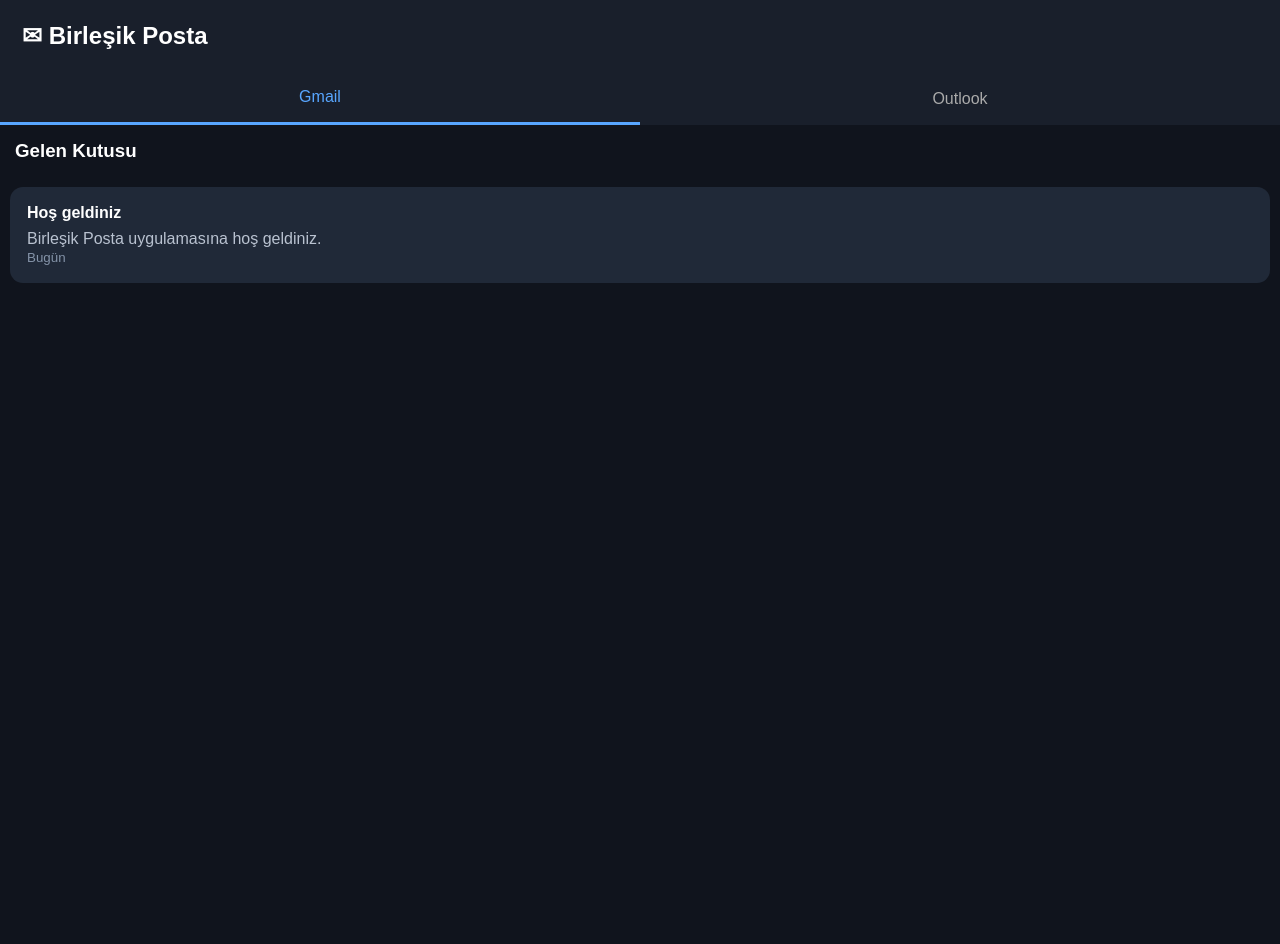
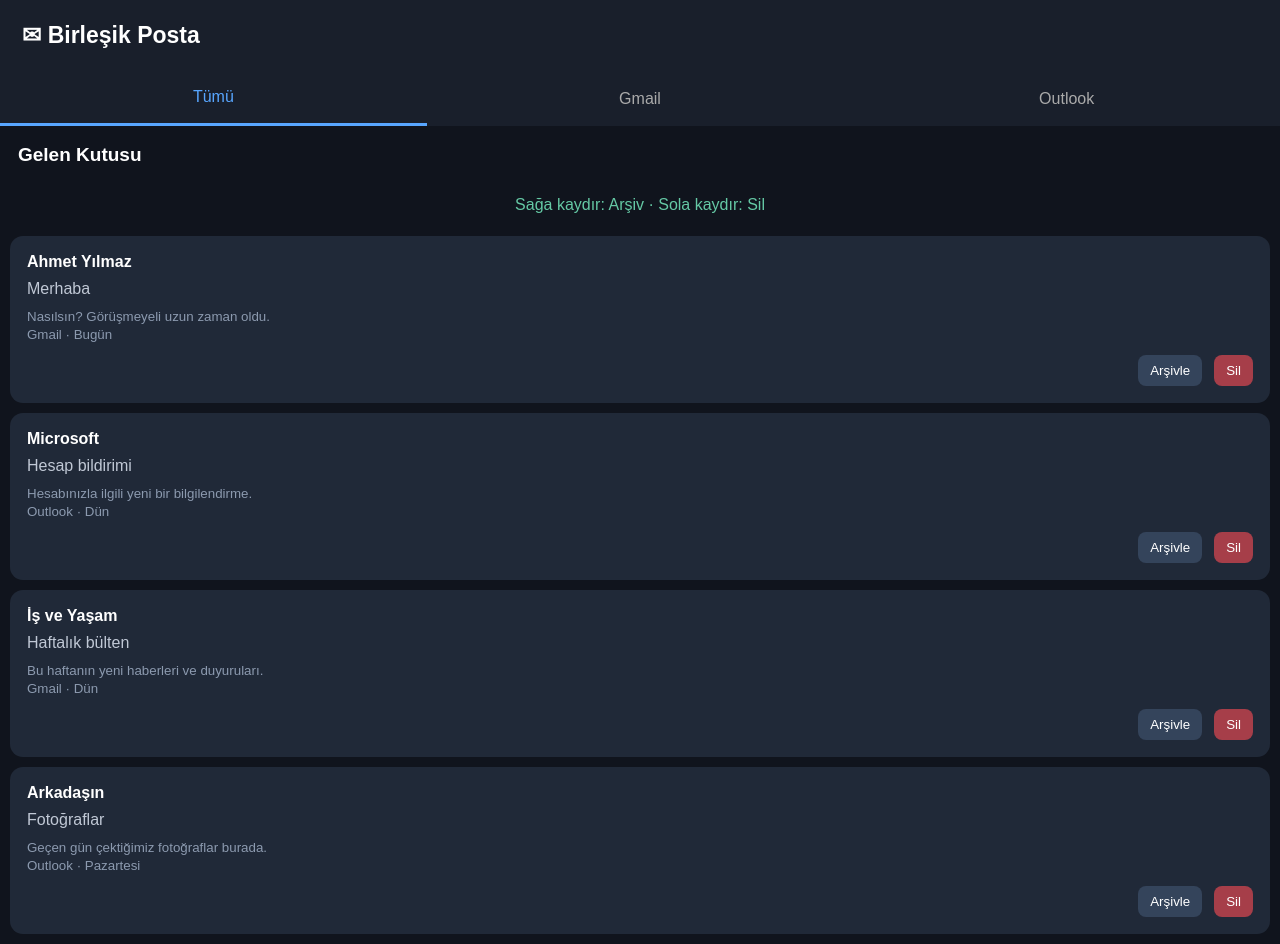
Before and after one commit to toprakilke-tech/birlesik-posta, a plain HTML site: page index.html in a window 1280 px wide. Before the commit the page ends 800 px from the top, so only its background shows below. Drawn offline with Linux system fonts and the light colour scheme.

Commit message:
Update index.html

```diff
--- a/index.html
+++ b/index.html
@@ -7,33 +7,82 @@
 <title>Birleşik Posta</title>
 <style>
 *{box-sizing:border-box}
-body{margin:0;background:#10141d;color:#fff;font-family:Arial}
-header{padding:22px;background:#191f2b;font-size:24px;font-weight:bold}
+body{margin:0;background:#10141d;color:white;font-family:Arial}
+header{padding:22px;background:#191f2b;font-size:23px;font-weight:bold}
 .tabs{display:flex;background:#191f2b}
-.tabs button{flex:1;padding:16px;border:0;background:none;color:#aaa;font-size:16px}
+.tabs button{flex:1;padding:17px;border:0;background:none;color:#aaa;font-size:16px}
 .tabs button.active{color:#58a6ff;border-bottom:3px solid #58a6ff}
-h3{padding:15px;margin:0}
-.mail{margin:10px;padding:17px;background:#202938;border-radius:13px}
+.top{padding:18px;font-size:19px;font-weight:bold}
+.mail{margin:10px;padding:17px;background:#202938;border-radius:13px;touch-action:pan-y;position:relative;transition:.2s}
 .mail strong{font-size:16px}
-.mail p{color:#b9c2d0;margin:8px 0 0}
-.mail small{color:#8493a8}
+.mail p{color:#c0c8d5;margin:9px 0}
+.mail small{color:#8c9aaf}
+.actions{display:flex;justify-content:flex-end;gap:12px;margin-top:12px}
+.actions button{border:0;border-radius:8px;padding:8px 12px;color:white;background:#34445b}
+.actions .del{background:#a63e49}
+#notice{text-align:center;color:#65c9a5;padding:12px}
 </style>
 </head>
 <body>
 <header>✉ Birleşik Posta</header>
 <div class="tabs">
-<button class="active" onclick="sekme(this)">Gmail</button>
-<button onclick="sekme(this)">Outlook</button>
+<button class="active" onclick="sekme(this,'Tümü')">Tümü</button>
+<button onclick="sekme(this,'Gmail')">Gmail</button>
+<button onclick="sekme(this,'Outlook')">Outlook</button>
 </div>
-<h3>Gelen Kutusu</h3>
-<div id="liste">
-<div class="mail"><strong>Hoş geldiniz</strong><p>Birleşik Posta uygulamasına hoş geldiniz.</p><small>Bugün</small></div>
-</div>
+<div class="top">Gelen Kutusu</div>
+<div id="notice">Sağa kaydır: Arşiv · Sola kaydır: Sil</div>
+<div id="liste"></div>
 <script>
-function sekme(btn){
-document.querySelectorAll('.tabs button').forEach(b=>b.classList.remove('active'));
-btn.classList.add('active');
+let mailler=[
+{id:1,from:"Ahmet Yılmaz",subject:"Merhaba",body:"Nasılsın? Görüşmeyeli uzun zaman oldu.",date:"Bugün",account:"Gmail"},
+{id:2,from:"Microsoft",subject:"Hesap bildirimi",body:"Hesabınızla ilgili yeni bir bilgilendirme.",date:"Dün",account:"Outlook"},
+{id:3,from:"İş ve Yaşam",subject:"Haftalık bülten",body:"Bu haftanın yeni haberleri ve duyuruları.",date:"Dün",account:"Gmail"},
+{id:4,from:"Arkadaşın",subject:"Fotoğraflar",body:"Geçen gün çektiğimiz fotoğraflar burada.",date:"Pazartesi",account:"Outlook"}
+];
+let secim="Tümü";
+function goster(){
+let alan=document.getElementById("liste");
+alan.innerHTML="";
+mailler.filter(m=>secim==="Tümü"||m.account===secim).forEach(m=>{
+let div=document.createElement("div");
+div.className="mail";
+div.innerHTML=`<strong>${m.from}</strong><p>${m.subject}</p><small>${m.body}<br>${m.account} · ${m.date}</small>
+<div class="actions">
+<button onclick="arsiv(${m.id})">Arşivle</button>
+<button class="del" onclick="sil(${m.id})">Sil</button>
+</div>`;
+let baslangic=0;
+div.addEventListener("touchstart",e=>baslangic=e.changedTouches[0].clientX,{passive:true});
+div.addEventListener("touchend",e=>{
+let fark=e.changedTouches[0].clientX-baslangic;
+if(fark>75)arsiv(m.id);
+if(fark< -75)sil(m.id);
+},{passive:true});
+alan.appendChild(div);
+});
+if(!alan.children.length)alan.innerHTML="<p style='padding:20px;color:#aaa'>Gelen kutusu boş.</p>";
 }
+function sekme(btn,ad){
+secim=ad;
+document.querySelectorAll(".tabs button").forEach(b=>b.classList.remove("active"));
+btn.classList.add("active");
+goster();
+}
+function arsiv(id){
+mailler=mailler.filter(m=>m.id!==id);
+mesaj("E-posta arşivlendi");
+goster();
+}
+function sil(id){
+mailler=mailler.filter(m=>m.id!==id);
+mesaj("E-posta silindi");
+goster();
+}
+function mesaj(yazi){
+document.getElementById("notice").textContent=yazi;
+}
+goster();
 </script>
 </body>
 </html>
```
